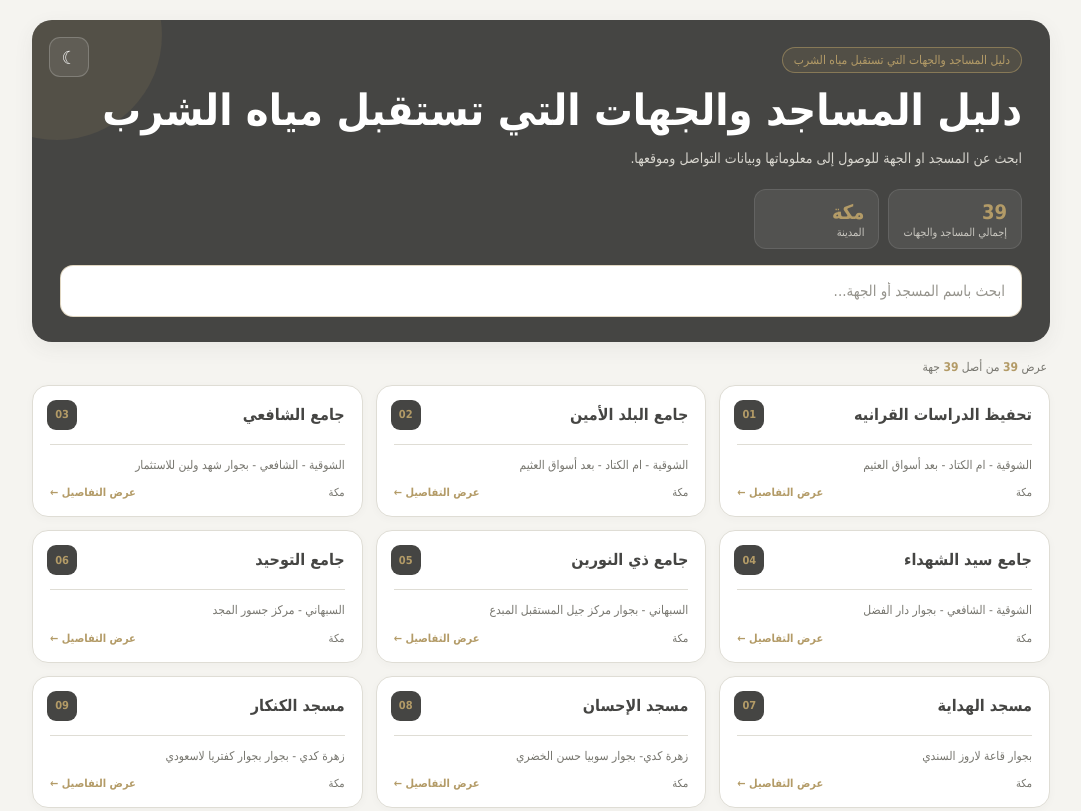
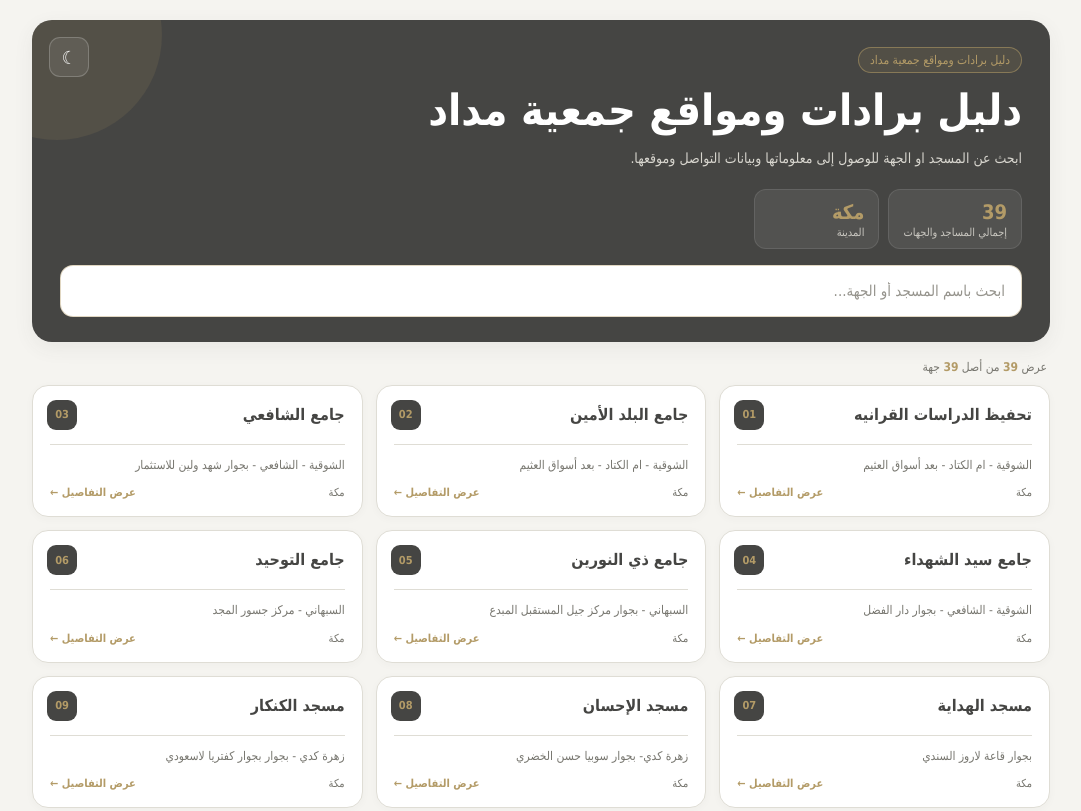
Before and after one commit to afkarnajiha/info, a plain HTML site: page index.html in a window 1280 px wide. Shown: the top 811 px of the page, without its empty margins (99-1180 px from the left). Drawn offline with Linux system fonts and the light colour scheme.

Commit message:
Update index.html

```diff
--- a/index.html
+++ b/index.html
@@ -718,11 +718,11 @@ h1{
     <div class="hero-content">
 
       <div class="badge">
-        دليل المساجد والجهات التي تستقبل مياه الشرب
+        دليل برادات ومواقع جمعية مداد
       </div>
 
       <h1>
-        دليل المساجد والجهات التي تستقبل مياه الشرب
+        دليل برادات ومواقع جمعية مداد
       </h1>
 
       <p class="hero-sub">
```
